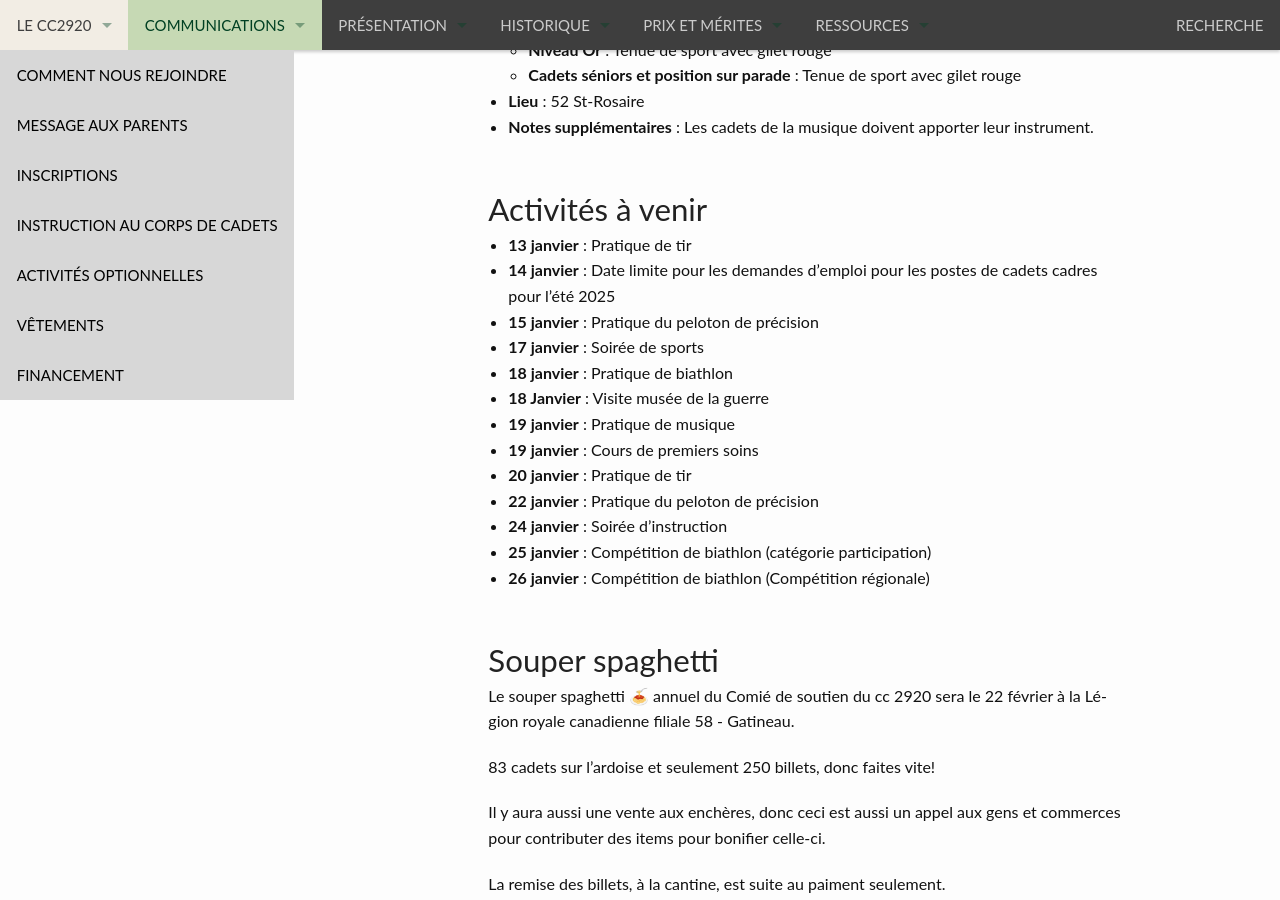
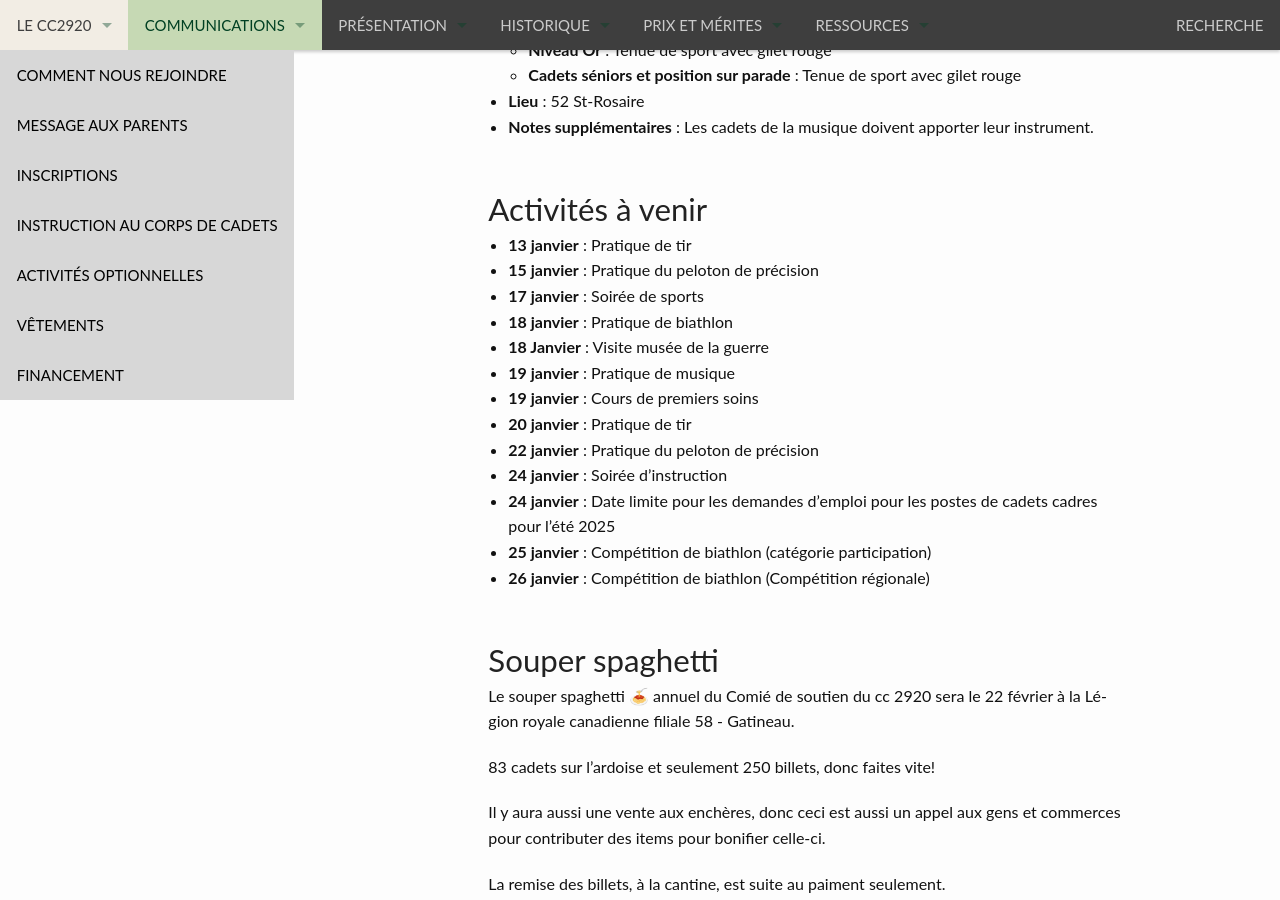
Before and after one commit to CC2920/web, a Jekyll site: the page built from _communications/messages.md, in a window 1280 px wide and 900 px high, scrolled down 473 px. Built offline with Jekyll 4.4.1, drawn with Linux system fonts in a browser that asks for light colours; some of the changed lines change nothing that is shown; some of the changed text lies outside the part shown.

Commit message:
Update changement de date pour Camps

```diff
--- a/_communications/messages.md
+++ b/_communications/messages.md
@@ -19,8 +19,7 @@ layout: "messages"
 ## Activités à venir
 
 - **13 janvier** : Pratique de tir
-- **14 janvier** : Date limite pour les demandes d'emploi pour les postes de cadets cadres pour l'été 2025
-- **15 janvier** : Pratique du peloton de précision
+-  **15 janvier** : Pratique du peloton de précision
 - **17 janvier** : Soirée de sports
 - **18 janvier** : Pratique de biathlon
 - **18 Janvier** : Visite musée de la guerre
@@ -29,6 +28,7 @@ layout: "messages"
 - **20 janvier** : Pratique de tir
 - **22 janvier** : Pratique du peloton de précision
 - **24 janvier** : Soirée d'instruction
+- **24 janvier** : Date limite pour les demandes d'emploi pour les postes de cadets cadres pour l'été 2025
 - **25 janvier** : Compétition de biathlon (catégorie participation)
 - **26 janvier** : Compétition de biathlon (Compétition régionale)
 
@@ -99,7 +99,7 @@ Les chandails seront remis vendredi aux cadets qui étaient absent le 20 décemb
 
   ## Cours de premiers soins
 - Qui :  Pour les cadets inscrits
-- Heure : 8h30 à 16h00, dimanche
+- Heure : 8h00 à 16h00, dimanche
 - Lieu : Legion Norris (231 Boulevard Maloney Ouest, Gatineau
 - Tenue : Civile
 - Matériel requis : Papier, crayon et Apportez votre lunch
```
